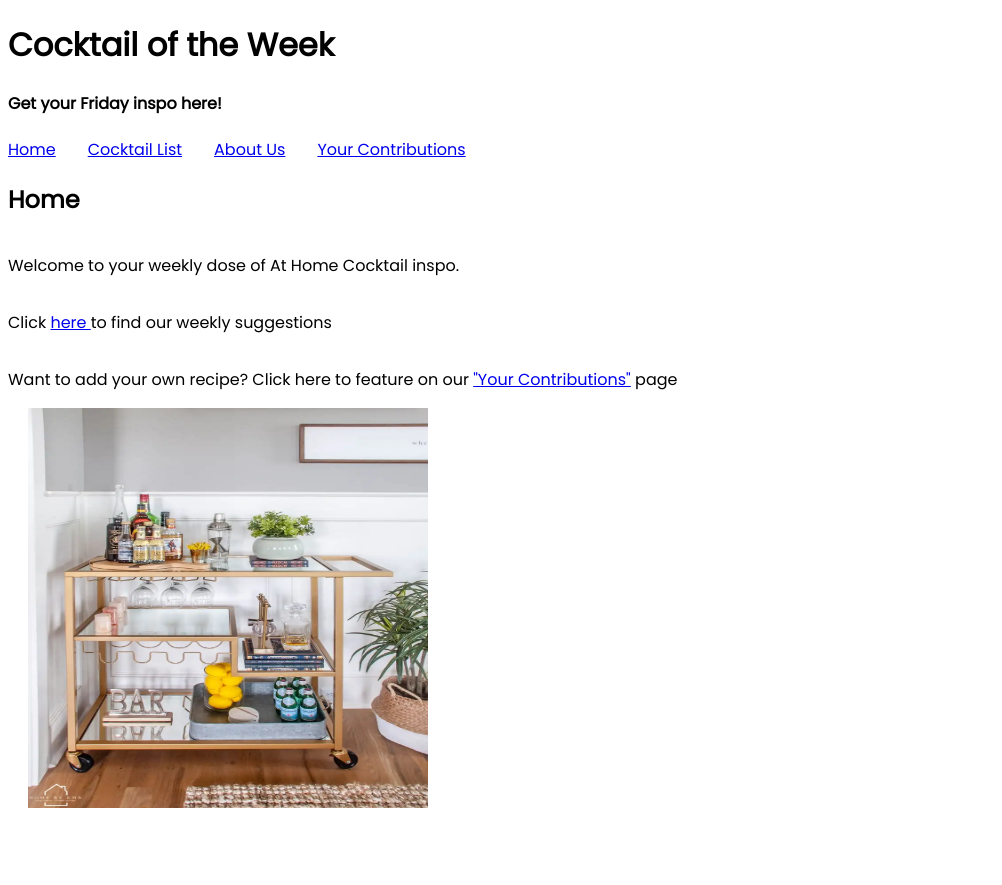
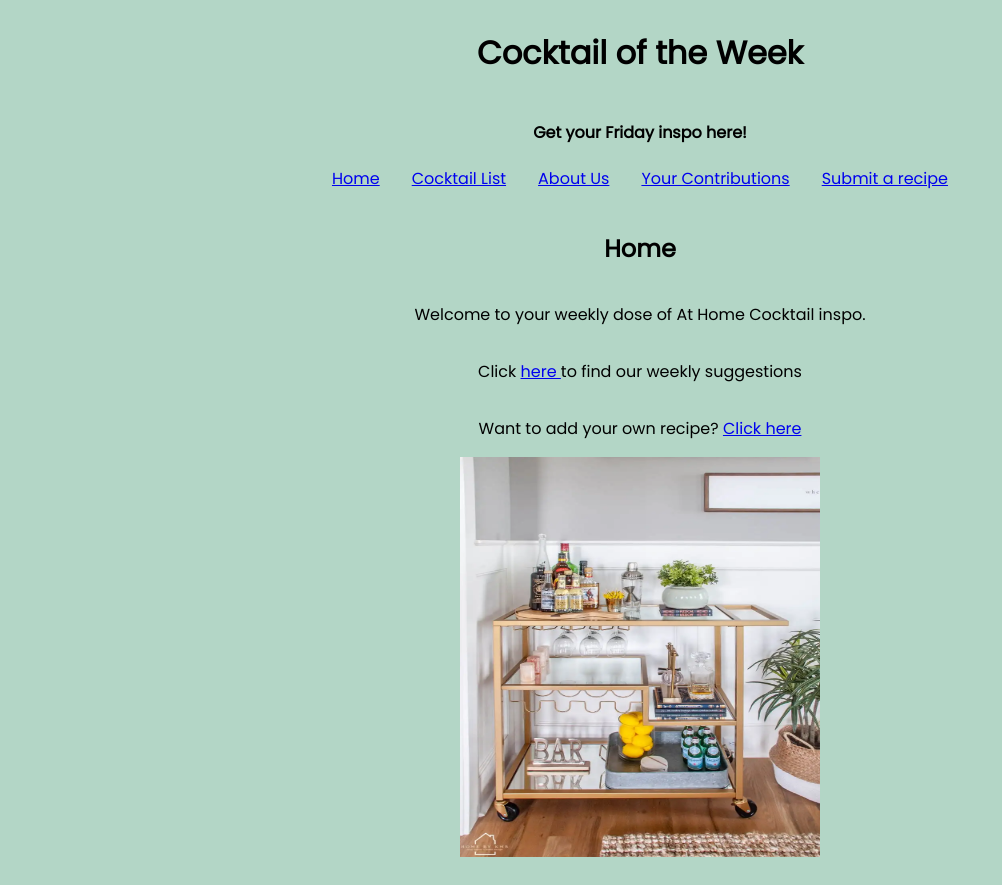
Before and after one commit to mrskisawesome/cocktail-of-the-week, a Next.js app: page / in a window 1280 px wide. Shown: the whole page, without its empty margins (0-1002 px from the left). Before the commit the page ends 816 px from the top, so only its background shows below. Built offline with nearby package versions, Linux system fonts and the light colour scheme.

Commit message:
dates added to blog posts

```diff
--- a/src/app/globals.css
+++ b/src/app/globals.css
@@ -1,5 +1,14 @@
+body {
+  background-color: #b3d6c6;
+  display: flex; /* Make the body a flex container to center content */
+  flex-direction: column;
+  justify-content: center; /* Center content horizontally */
+  align-items: center; /* Center content vertically */
+  min-height: 100vh; /* Ensure content is centered even if viewport is taller */
+}
 nav {
   display: flex;
+
   gap: 2rem;
 }
 .detailOrg {
@@ -10,23 +19,28 @@ nav {
 .sidebyside {
   display: flex;
   flex-direction: row;
-  justify-content: space-between;
-  max-width: 550px;
+  justify-content: space-evenly;
+  max-width: 600px;
+  gap: 10px;
 }
 .thumb {
   max-width: 250px;
   flex-wrap: wrap;
 }
-img.home {
-  margin-left: 20px; /* Center the image horizontally */
-  display: flex; /* Ensure image takes full width */
-}
+
 .home-container {
-  /* Added styles for the container */
   display: flex;
   flex-direction: column;
-  justify-content: flex-start;
+  align-items: center; /* Align content to the center within the container */
+  max-width: 50vw;
+  padding: 20px; /* Add some padding around the content */
 }
+
 .grow {
-  font-size: 2rem;
+  font-size: 1.5rem;
 }
+
+img.home {
+  margin: 0 auto; /* Center the image horizontally */
+  max-width: 80%; /* Adjust image size as needed */
+}
--- a/src/app/layout.js
+++ b/src/app/layout.js
@@ -20,6 +20,7 @@ export default function RootLayout({ children }) {
           <Link href="/posts">Cocktail List</Link>
           <Link href="/about">About Us</Link>
           <Link href="/contributions">Your Contributions</Link>
+          <Link href="/submitCocktail">Submit a recipe</Link>
         </nav>
         {children}
       </body>
--- a/src/app/page.js
+++ b/src/app/page.js
@@ -11,9 +11,10 @@ export default function Home() {
         Click <Link href="/posts">here </Link>to find our weekly suggestions
       </p>
       <p>
-        Want to add your own recipe? Click here to feature on our{" "}
-        <Link href="/contributions">"Your Contributions"</Link> page
+        Want to add your own recipe?{" "}
+        <Link href="/submitCocktail">Click here </Link>
       </p>
+
       <Image
         src={homeBar}
         alt="an example home bar setup"
```
Also changed, not shown: src/app/posts/page.js (+8 -4 lines), src/app/submitCocktail/page.js (+7 -3 lines).
